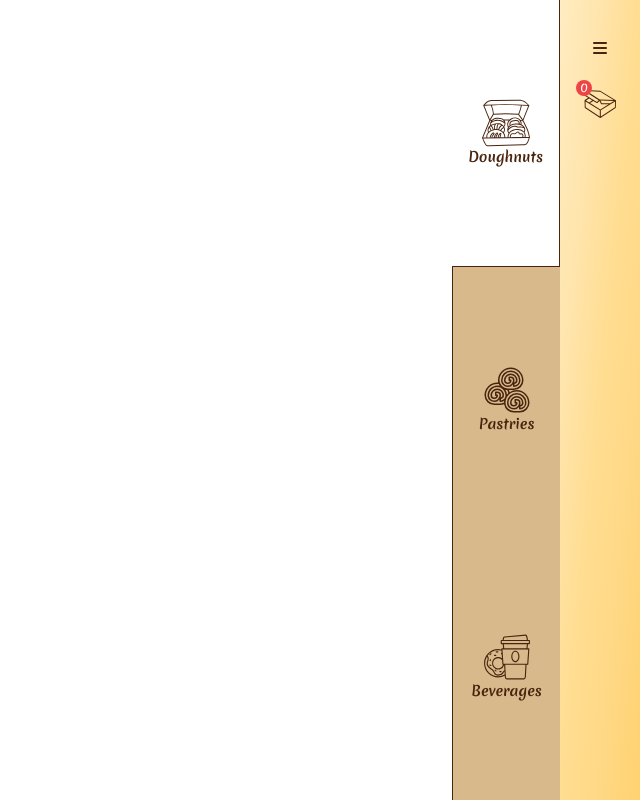
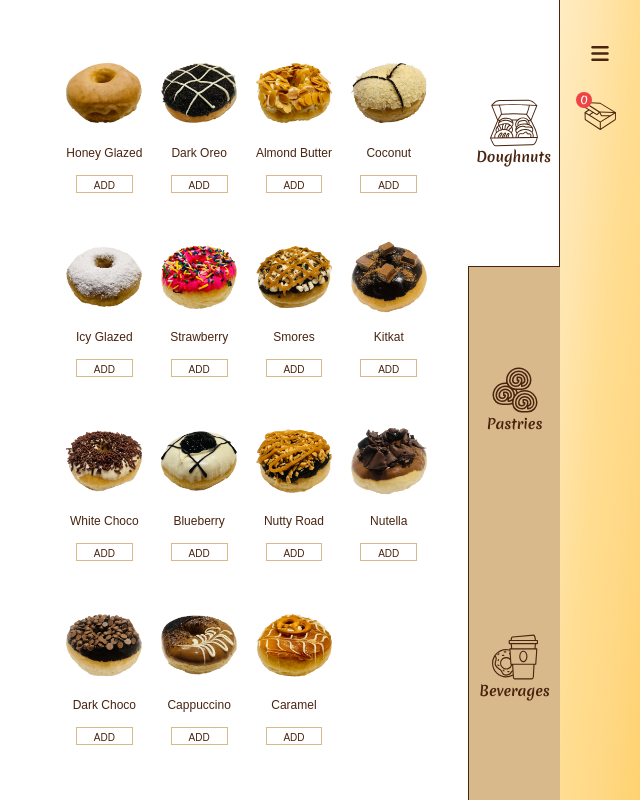
Before and after one commit to jmosias/doughnut-country, a Vue app: page /catalogue in a window 1280 px wide. Shown: the whole page, without its empty margins (640-1280 px from the left). Built offline with nearby package versions, Linux system fonts and the light colour scheme; a web font is replaced by a local one.

Commit message:
Add components FlavouredDoughnuts and CategoryItems
Add flavours to FlavouredDoughnuts. Add custom font size to tailwind css (2xs).

```diff
--- /dev/null
+++ b/src/components/catalogue/CategoryItems.vue
@@ -0,0 +1,12 @@
+<template>
+  <div></div>
+</template>
+
+<script>
+export default {
+  name: 'CategoryItems',
+};
+</script>
+
+<style>
+</style>
--- /dev/null
+++ b/src/components/catalogue/FlavouredDoughnuts.vue
@@ -0,0 +1,66 @@
+<template>
+  <div class="w-full h-full flex flex-col sm:flex-row-reverse">
+    <div
+      class="p-4 flex flex-wrap gap-y-2 sm:p-8 sm:w-2/5 sm:gap-y-0 sm:flex-col"
+    >
+      <draggable
+        v-for="flavour in flavours"
+        :key="flavour.value[0].id"
+        v-model="flavour.value"
+        :group="{ name: 'doughnuts', pull: 'clone', put: false }"
+        :sort="false"
+        item-key="flavours"
+        class="w-1/5 h-auto box-border flex flex-col items-center sm:w-1/4 sm:h-1/4 sm:py-4 sm:justify-around"
+        ghost-class="ghost-doughnut"
+      >
+        <template #item="{ element }">
+          <img
+            :src="element.img"
+            :alt="element.name + ' Doughnut Flavour'"
+            class="doughnut-icon w-4/5 h-auto sm:transform-gpu sm:hover:scale-125 sm:transition-all"
+          />
+        </template>
+        <template #footer>
+          <p
+            class="text-2xs sm:text-xs text-c-tertiary font-extra-light text-center"
+          >
+            {{ flavour.value[0].name }}
+          </p>
+          <button
+            @click="addToBoxButton(flavour.value[0])"
+            class="hidden sm:inline-block w-3/5 text-c-tertiary px-2 pt-1 text-2xs uppercase border border-c-secondary hover:border-c-tertiary"
+          >
+            Add
+          </button>
+        </template>
+      </draggable>
+    </div>
+    <div class="flex-1"></div>
+  </div>
+</template>
+
+<script>
+import { computed } from 'vue';
+import { useStore } from 'vuex';
+import draggable from 'vuedraggable';
+
+export default {
+  name: 'FlavouredDoughnuts',
+  components: {
+    draggable,
+  },
+  setup() {
+    const store = useStore();
+
+    return {
+      flavours: computed(() => store.state.doughnuts.flavours),
+    };
+  },
+};
+</script>
+
+<style scoped>
+.doughnut-icon {
+  cursor: grab;
+}
+</style>
--- a/src/views/Catalogue.vue
+++ b/src/views/Catalogue.vue
@@ -4,13 +4,18 @@
     <div
       class="bg-c-white w-full flex-1 flex flex-col sm:w-auto sm:h-full sm:flex-row"
     >
-      <div class="flex-1"></div>
+      <div class="flex-1">
+        <flavoured-doughnuts
+          v-if="currentCategoryName === 'Doughnuts'"
+        ></flavoured-doughnuts>
+        <category-items v-else></category-items>
+      </div>
       <div class="w-full flex sm:w-auto sm:h-full sm:flex-col">
         <div
           v-for="category in categories"
           :key="category.id"
           @click="changeCurrentCategoryName(category.name)"
-          class="category py-4 px-8 flex-1 flex flex-col justify-center items-center sm:py-8 sm:px-4"
+          class="category py-2 flex-1 flex flex-col justify-center items-center sm:py-0 sm:px-2"
           :class="{
             selected: currentCategoryName == category.name,
             'not-selected': currentCategoryName !== category.name,
@@ -28,7 +33,7 @@
     <nav
       class="bg-gradient-primary w-full py-2 px-8 flex justify-between items-center sm:w-auto sm:h-full sm:py-8 sm:px-4 sm:flex-col sm:justify-start sm:gap-4"
     >
-      <i class="fas fa-bars p-2 sm:cursor-pointer"></i>
+      <i class="fas fa-bars p-2 text-xl sm:cursor-pointer"></i>
       <!-- <p class="text-sm font-head font-bold sm:hidden">Catalogue</p> -->
       <div class="relative p-2 sm:cursor-pointer">
         <svg class="w-8 h-8 fill-current">
@@ -45,6 +50,8 @@
 
 <script>
 import AppIcons from '../components/AppIcons.vue';
+import FlavouredDoughnuts from '../components/catalogue/FlavouredDoughnuts.vue';
+import CategoryItems from '../components/catalogue/CategoryItems.vue';
 import { useStore } from 'vuex';
 import { computed, ref } from 'vue';
 
@@ -52,6 +59,8 @@ export default {
   name: 'Catalogue',
   components: {
     AppIcons,
+    FlavouredDoughnuts,
+    CategoryItems,
   },
   setup() {
     const store = useStore();
--- a/tailwind.config.js
+++ b/tailwind.config.js
@@ -7,6 +7,9 @@ module.exports = {
       head: ['Merienda', 'cursive']
     },
     extend: {
+      fontSize: {
+        '2xs': ['0.625rem', '0.75rem'],
+      },
       colors: {
         'c-primary': '#ffdd91',
         'c-secondary': '#d8b98b',
```
